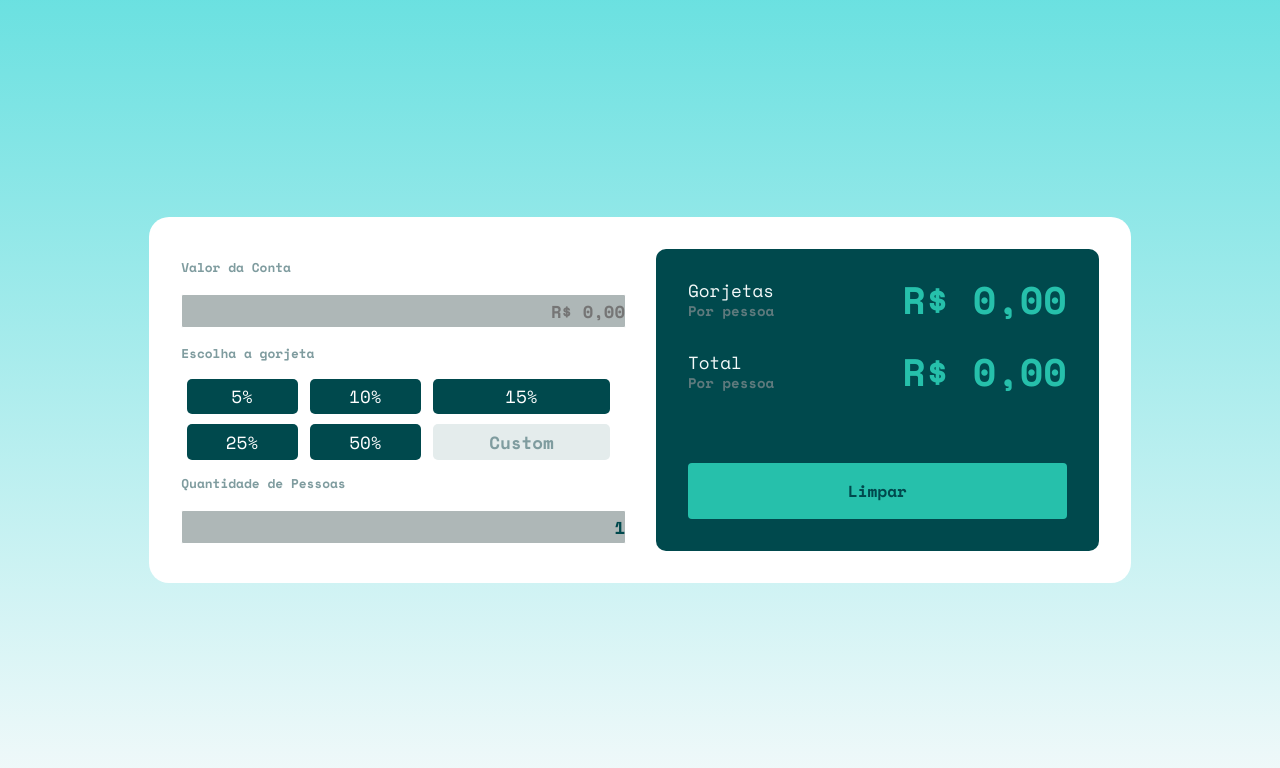
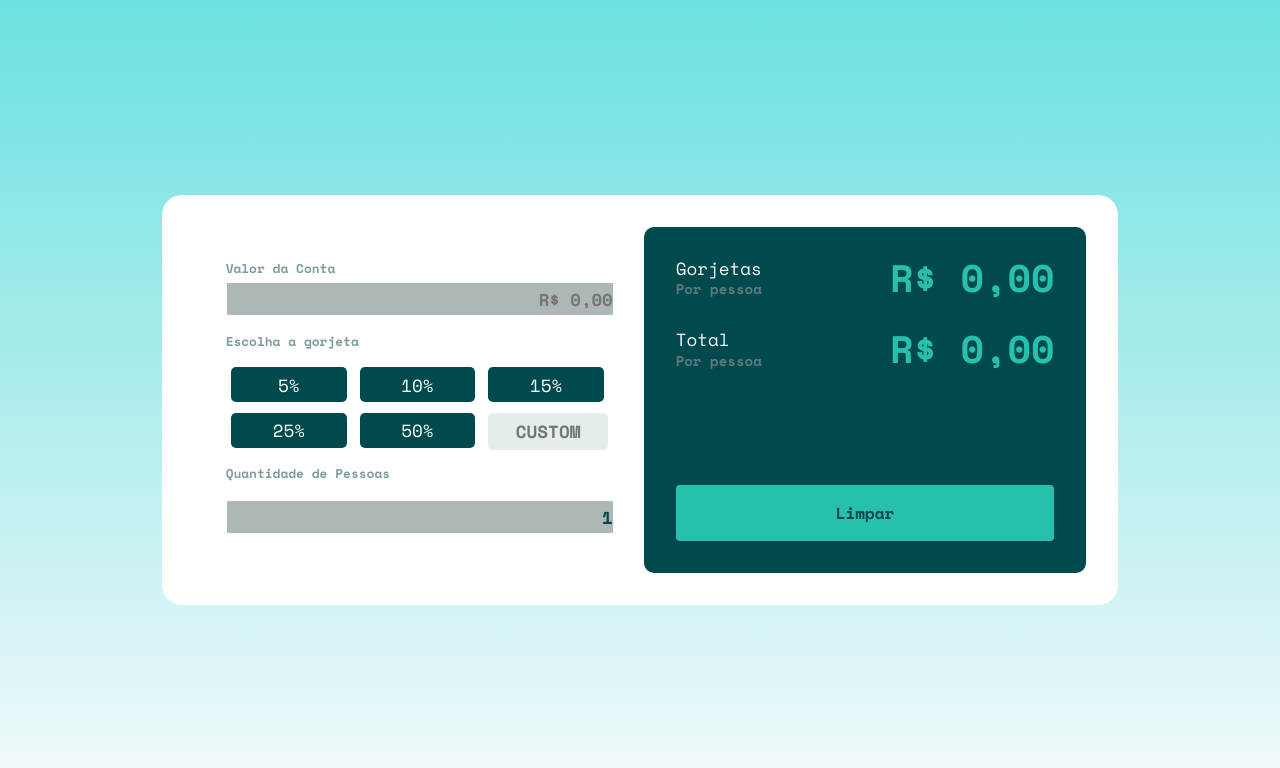
Before and after one commit to JeanLamego/CalculadoraDeGorgejetas, a plain HTML site: page index.html in a window 1280 px wide. Drawn offline with nearby package versions, Linux system fonts and the light colour scheme.

Commit message:
js finalizado

```diff
--- a/css/style.css
+++ b/css/style.css
@@ -16,11 +16,19 @@ body {
     border-radius: 20px;
     display: grid;
     grid-template-columns: 1fr 1fr;
-    gap: 2em;
+    /* gap: 2em;  */
     /*    width: auto;
     height: auto; */
-    margin: 0 auto;
+    margin: 0 30vw;
     padding: 2em;
+}
+
+.input-informations{
+    display: flex;
+    flex-direction: column;
+    justify-content: space-between;
+    padding: 0;
+    width:450px ;
 }
 
 
@@ -32,10 +40,7 @@ body {
 
 }
 .bill{
-    display: flex;
-    flex-direction: column;
-    justify-content: space-between;
-    padding: 0;
+
 }
 
 
@@ -73,6 +78,10 @@ body {
     display: none;
 
 }
+.tip-box{
+    display: grid;
+    grid-template-columns: 1fr 1fr 1fr;
+}
 
 .tip-buttons, .tip-buttons-custom{
     background: hsl(183, 100%, 15%);
@@ -101,6 +110,7 @@ body {
     background-color: hsl(180, 18%, 91%);
     color:hsl(184, 14%, 56%);
     font-weight: 700;
+    text-align: center;
 }
 .tip-buttons:hover, .tip-buttons-custom:hover{
     background-color:hsl(172, 67%, 45%);
--- a/index.html
+++ b/index.html
@@ -24,16 +24,15 @@
                <table>
                   <p class="tip-title">Escolha a gorjeta</p>
 
-                  <tr>
-                     <td><button class="tip-buttons" id="5%" onclick="calcularGorjeta(5)" >5%</button></td>
-                     <td><button class="tip-buttons" id="10%" onclick="calcularGorjeta(10)">10%</button></td>
-                     <td><button class="tip-buttons" id="15%" onclick="calcularGorjeta(15)">15%</button></tr>
-                     </tr>
-                     <tr>
-                        <td><button class="tip-buttons" id="25%" onclick="calcularGorjeta(25)">25%</button></td>
-                        <td><button class="tip-buttons"id="50%" onclick="calcularGorjeta(50)">50%</button></td>
-                        <td><button class="tip-buttons-custom" id="custom-btn" onclick="calcularGorjeta()">Custom</button></td>
-                     </tr>
+                  <div class="tip-box">
+                     <div><button class="tip-buttons" id="5%" onclick="calcularGorjeta(5)" >5%</button></div>
+                     <div><button class="tip-buttons" id="10%" onclick="calcularGorjeta(10)">10%</button></div>
+                     <div><button class="tip-buttons" id="15%" onclick="calcularGorjeta(15)">15%</button></div>
+
+                        <div><button class="tip-buttons" id="25%" onclick="calcularGorjeta(25)">25%</button></div>
+                        <div><button class="tip-buttons"id="50%" onclick="calcularGorjeta(50)">50%</button></div>
+                        <div id-="tip-custom"><input type="number" id="custom-btn" class="tip-buttons-custom" placeholder="CUSTOM" ></button></div>
+                     </div>
                   </table>
                </div>
                <div class="people-label">
--- a/js/main.js
+++ b/js/main.js
@@ -23,6 +23,27 @@
   const quantidade = document.getElementById("number-of-people");
   const clearFields= document.querySelector('#reset-button');
   const error= document.querySelector('.error');
+  const customButton= document.querySelector('#custom-btn');
+  const porcentagemCustom=document.querySelector('tip-custom');
+
+  var tipsPerPerson = document.querySelector(".tip-amount-result");
+  var totalPerPerson = document.querySelector(".total-result");
+
+  customButton.addEventListener("input", function(){
+    if(gorjeta.value == "" || quantidade.value == ""){
+        totalPerPerson.innerHTML = "0";
+        tipsPerPerson.innerHTML = "0";
+
+    }else{
+        var calculo = parseFloat(Number(customButton.value)/100 * Number(gorjeta.value));
+        totalPerPerson.innerHTML =  "R$" + calculo.toFixed(2);
+
+         var porPessoa = (Number(calculo) / Number(quantidade.value));
+        tipsPerPerson.innerHTML = "R$" + porPessoa.toFixed(2) ;
+    }
+  });
+
+
 
 
   function valorDaConta(){
@@ -31,7 +52,7 @@
     if (inputGorjeta >0){
         return inputGorjeta;
     }else
-    return alert("erro");
+    return alert("O valor da conta não pode estar vazio");
 };
 function numberOfPeople(){
     var inputQuantidade = quantidade.value;
@@ -54,23 +75,26 @@ function calcularGorjeta(porcentagem){
     // console.log("Quantidade de Pessoas " + numberOfPeople());
     let valorGorjeta = valorDaConta() * (Number(porcentagem)/100) / numberOfPeople();
     let totalPorPessoa = valorDaConta()/ numberOfPeople();
-    var tipsPerPerson = document.querySelector(".tip-amount-result");
+
     tipsPerPerson.innerHTML="R$" + valorGorjeta.toFixed(2);
     // console.log("Valor da Gorjeta " + valorGorjeta);
 
-    var totalPerPerson = document.querySelector(".total-result");
+
     totalPerPerson.innerHTML="R$" + totalPorPessoa.toFixed(2);
     return valorGorjeta;
 };
+
 
 function clearResults(){
 
     var resetButton = clearFields.addEventListener('click', function(){
         var resetGorjeta = gorjeta.value='';
         var resetQuantidade = quantidade.value='1';
-        var tipsPerPerson = document.querySelector(".tip-amount-result");
+
+
         tipsPerPerson.innerHTML="R$ " + 0;
-        var totalPerPerson = document.querySelector(".total-result");
+
+
         totalPerPerson.innerHTML="R$ " + 0;
 
 
```
